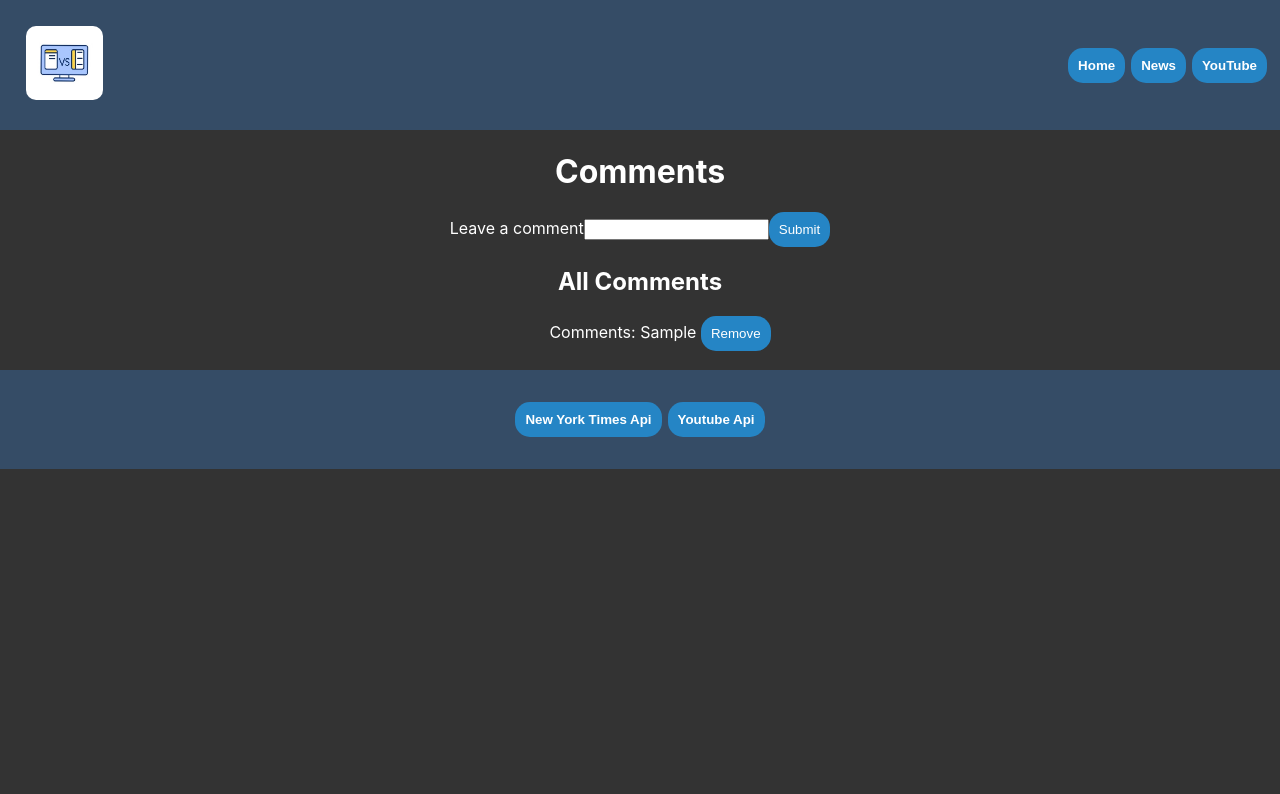
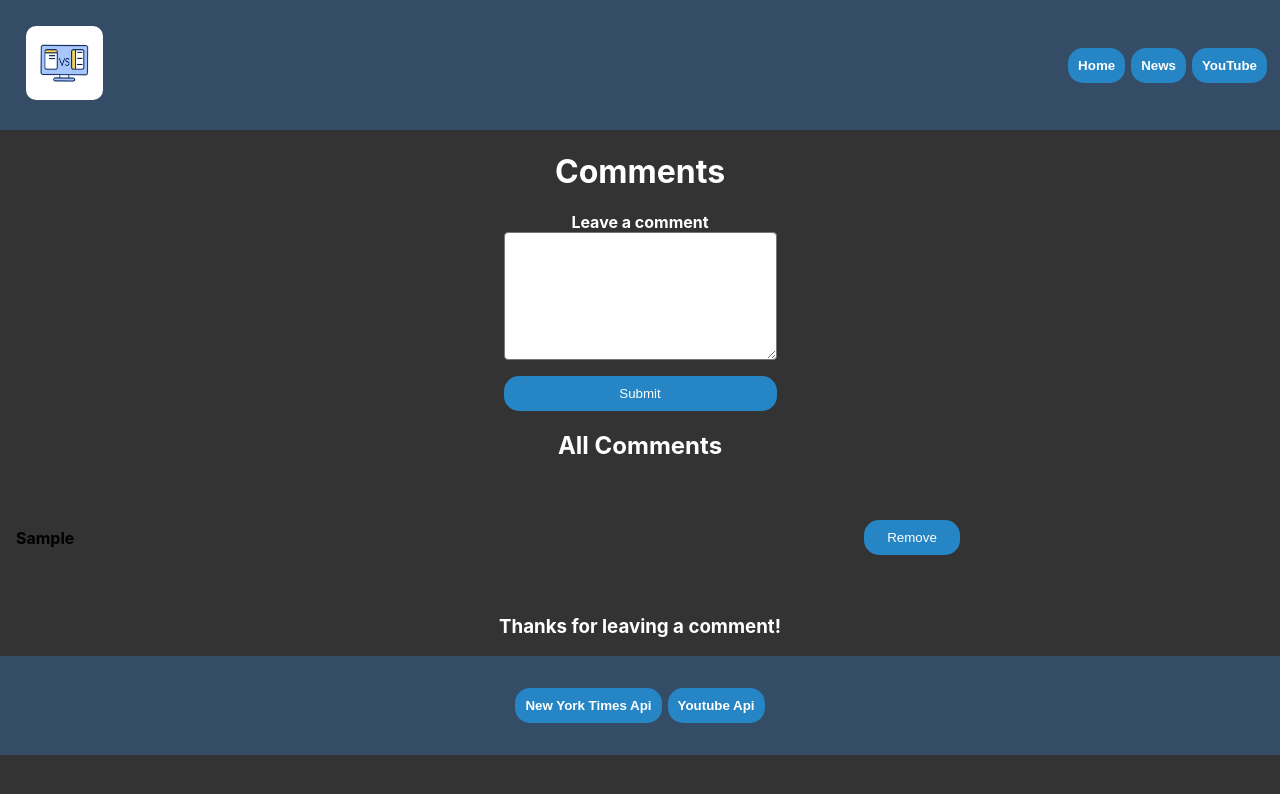
Before and after one commit to Sinuhem23/Check-The-News, a React (Create React App) app: page /comments in a window 1280 px wide. Both pictures are taken after typing "Sample" into the empty fields and a click on the button "Submit". Shown: the top 794 px of the page. Built offline with nearby package versions, Linux system fonts and the light colour scheme; no server answers.

Commit message:
comments are displaying correctly. Need to change color of text with dark theme

```diff
--- a/src/CSS/comments.css
+++ b/src/CSS/comments.css
@@ -0,0 +1,43 @@
+.ol_info {
+  /* display: grid; */
+  padding: 1rem;
+}
+.cLi {
+  align-items: center;
+  justify-content: center;
+  display: grid;
+  margin: 1rem 0;
+  grid-template-columns: 2fr 1fr;
+  font-weight: bold;
+  color: rgb(37, 133, 197);
+}
+/* Input */
+#comment {
+  display: grid;
+  align-self: center;
+  text-decoration: none;
+  padding: 3rem;
+  outline: 0;
+
+  box-sizing: border-box;
+  border-radius: 4px;
+}
+#input_form {
+  display: inline-grid;
+}
+.commentBtn {
+  margin-top: 1rem;
+}
+label {
+  font-weight: bold;
+}
+.messComment {
+  text-align: start;
+  color: black;
+}
+.removeBtn {
+  margin-left: 1rem;
+  width: 6rem;
+}
+.comment_display_container {
+}
--- a/src/Components/Comments.js
+++ b/src/Components/Comments.js
@@ -20,11 +20,11 @@ export class Comments extends Component {
     this.state.comments.push({
       id: this.state.comments.length,
       comment: this.state.comment,
-      thankYouMessage: 'Thanks for leaving a comment!',
     });
     this.setState({
       id: '',
       comment: '',
+      thankYouMessage: 'Thanks for leaving a comment!',
     });
     console.log(this.state.comments);
     // });
@@ -55,15 +55,15 @@ export class Comments extends Component {
 
           <div className='form_container'>
             <form id='input_form' onSubmit={this.handleSubmit}>
-              <label htmlFor='comment'>Leave a comment</label>
-              <input
+              <label htmlFor='comment'>Leave a comment </label>
+              <textarea
                 id='comment'
                 onChange={this.handleChange}
                 value={this.state.comment}
-                type='text-area'
+                type='text'
                 required
-              />
-              <button type='submit' value='Submit'>
+              ></textarea>
+              <button className='commentBtn' type='submit' value='Submit'>
                 Submit
               </button>
             </form>
@@ -74,18 +74,24 @@ export class Comments extends Component {
             <h2 className='container_title'>All Comments</h2>
 
             {/* Map to iterate */}
-            <div>
-              <ol className='ol_info'>
-                {this.state.comments.map((mess, idx) => (
-                  <li key={idx}>
-                    Comments: {' ' + mess.comment + ' '}
-                    <button onClick={() => this.delete(idx)}>Remove</button>
-                  </li>
-                ))}
-              </ol>
+            <div className='ol_info'>
+              {this.state.comments.map((mess, idx) => (
+                <div className='cLi' key={idx}>
+                  <div type='text' className='comment_display_container'>
+                    <p className='messComment'> {' ' + mess.comment + ' '}</p>
+                  </div>
+
+                  <button
+                    className='removeBtn'
+                    onClick={() => this.delete(idx)}
+                  >
+                    Remove
+                  </button>
+                </div>
+              ))}
             </div>
           </div>
-          {/* Checkout Container */}
+
           <div className='message_container'>
             <h3 className='thankYou'>{this.state.thankYouMessage}</h3>
           </div>
```
